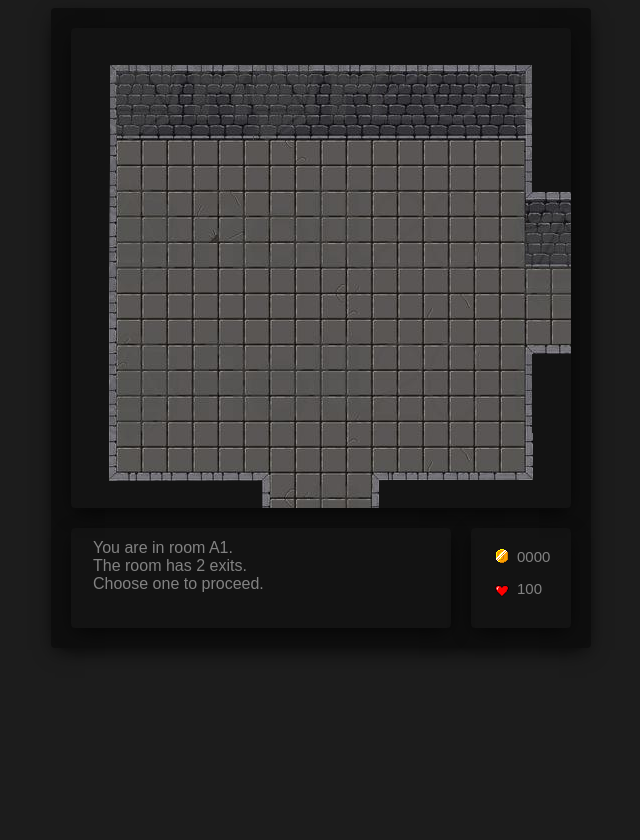
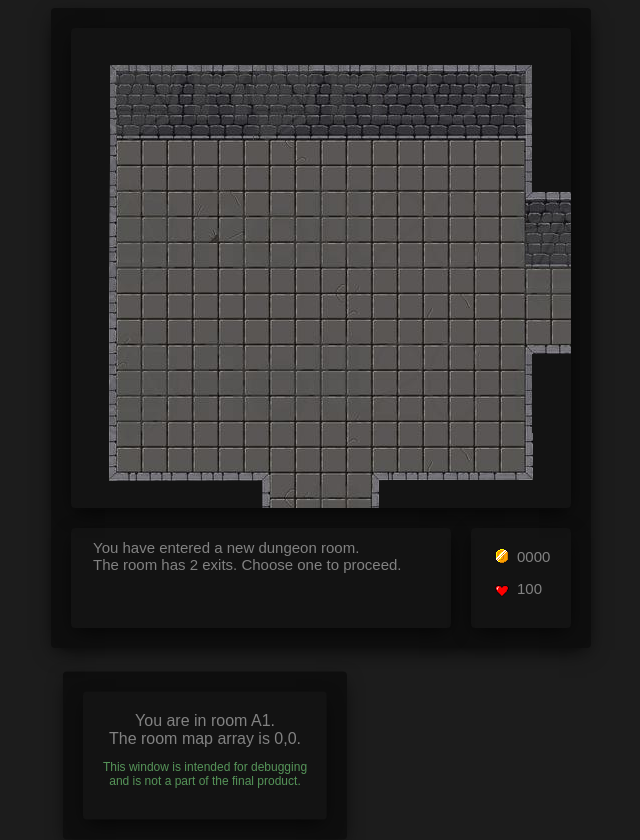
Before and after one commit to thesneilert/Dungeon-Game, a plain HTML site: page index.html in a window 1280 px wide. Shown: the whole page, without its empty margins (319-959 px from the left). Before the commit the page ends 800 px from the top, so only its background shows below. Drawn offline with Linux system fonts and the light colour scheme; a web font is replaced by a local one.

Commit message:
added debug window and text

```diff
--- a/index.html
+++ b/index.html
@@ -10,6 +10,9 @@
 </head>
 <body>
     <div class="windowBox">
+        <div id="debugBox">
+            <div id="appDebug"></div>
+        </div>
         <div class="pictureBox">
             <div id="appPicture"></div>
         </div>
--- a/script.js
+++ b/script.js
@@ -24,6 +24,15 @@ function renderDungeonBg(){
     `;
 }
 
+//use this to see what room your in to debug
+showDebugWindow()
+function showDebugWindow(){
+    appDebug.innerHTML += /*html*/`
+    You are in room ${currentRoomName}. <br>
+    The room map array is ${currentRoom}.
+    <p style="font-size: 12px; color:#569459;">This window is intended for debugging <br>and is not a part of the final product.</p>
+    `;
+}
 
 //rendering the exits
 renderExit()
@@ -73,7 +82,7 @@ function renderExit(){
 renderText()
 function renderText(){
     appText.innerHTML += /*html*/`
-    You are in room ${currentRoomName}. <br>The room has ${currentExitAmount} exits. <br>Choose one to proceed.
+    You have entered a new dungeon room. <br>The room has ${currentExitAmount} exits. Choose one to proceed.
         `;
 }
 
--- a/style.css
+++ b/style.css
@@ -72,6 +72,7 @@ button:hover {
 
 /*------------- SCRIPT HTML -------------*/
 #appText {
+  font-size: 15px;
   padding-top: 11px;
   padding-left: 22px;
 }
@@ -79,6 +80,26 @@ button:hover {
 #appStats {
   padding-top: 10px;
   padding-left: 12px;
+}
+
+#debugBox{
+  position: absolute;
+  padding: 20px;
+  margin-top: 610px;
+  margin-left: 134px; /*change this if its offset from windowBox*/
+  background-color: rgba(0, 0, 0, 0.5);
+  border-radius: 4px;
+  box-shadow: 0px 6px 19px -4px rgba(0, 0, 0, 0.75);
+  transform: translate(-50%, 20%);
+}
+
+#appDebug {
+  position: relative;
+  padding: 20px;
+  background-color: rgba(255, 255, 255, 0.02);
+  border-radius: 4px;
+  box-shadow: 0px 6px 19px -4px rgba(0, 0, 0, 0.75);
+  text-align: center;
 }
 
 
```
